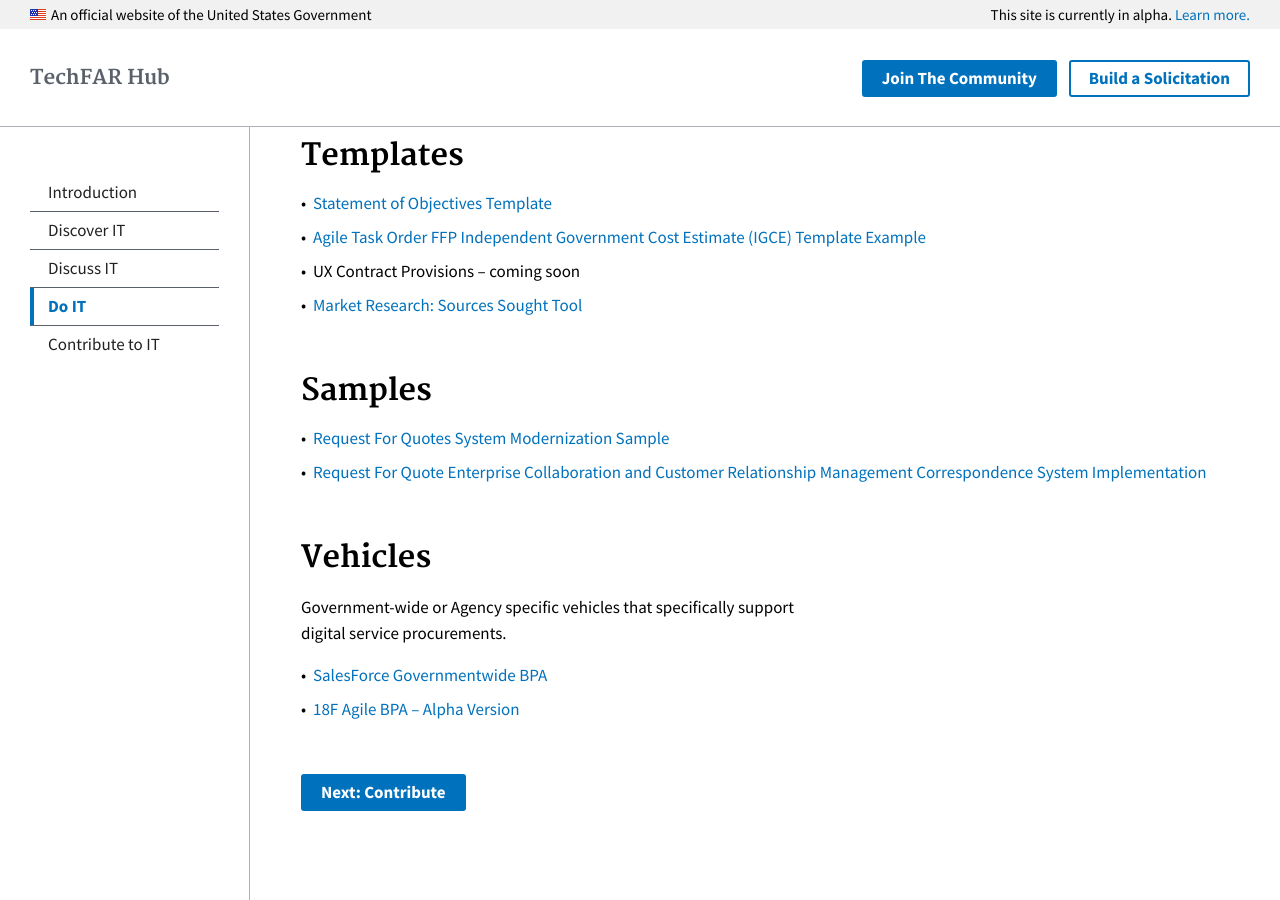
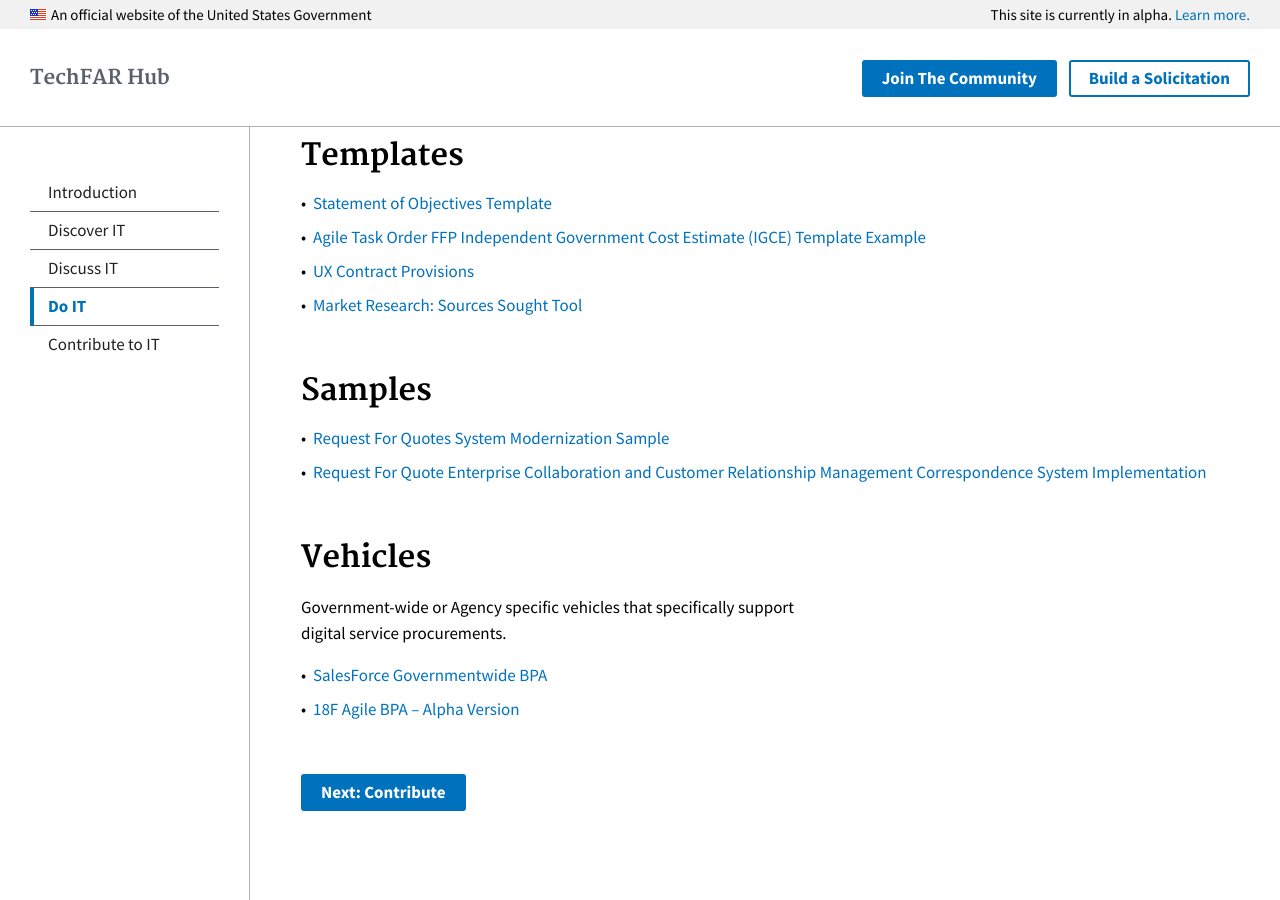
Before and after one commit to usds/techfar-hub, a Jekyll site: the page built from _topics/3_do-IT.md, in a window 1280 px wide and 900 px high, scrolled down 1299 px. Built offline with Jekyll 4.4.1, drawn with Linux system fonts in a browser that asks for light colours.

Commit message:
Added UX Doc

```diff
--- a/_topics/3_do-IT.md
+++ b/_topics/3_do-IT.md
@@ -36,7 +36,7 @@ This [guide created by 18F](https://pages.18f.gov/contracting-cookbook/){:target
 
 - [Statement of Objectives Template](/assets/files/DigitalServiceSOO.docx)
 - [Agile Task Order FFP Independent Government Cost Estimate (IGCE) Template Example](/assets/files/Agile_Task_Order_IGCE_Example_-Sec_508_Remediated.docx)
-- UX Contract Provisions -- coming soon
+- [UX Contract Provisions](/assets/files/UX%20Contract%20Provisions.docx)
 - [Market Research: Sources Sought Tool](/assets/files/Sources%20Sought.docx)
 
 ## Samples
```
